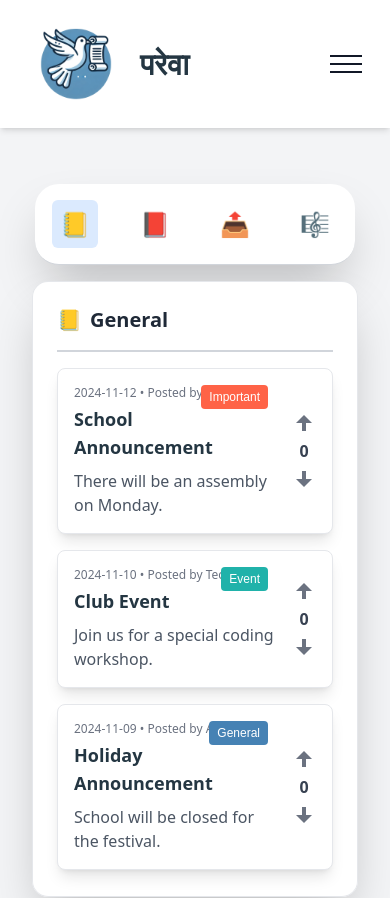
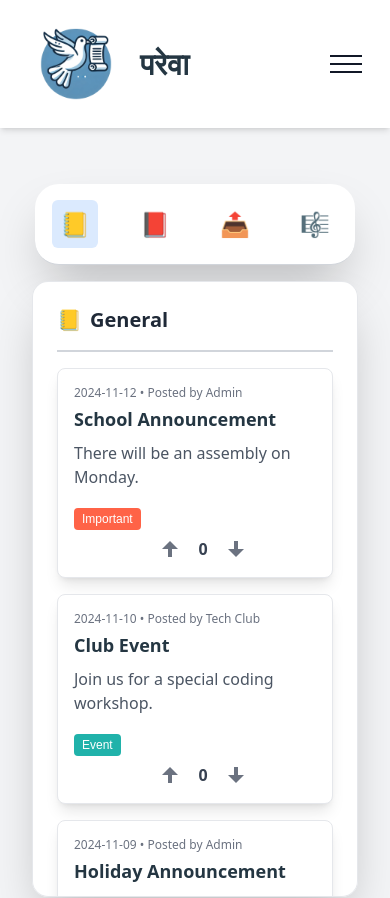
Before and after one commit to SuyogPrasai/parewa_frontend, a React (Vite) app: page / in a window 390 px wide. Shown: the top 898 px of the page. Built offline with nearby package versions, Linux system fonts and the light colour scheme.

Commit message:
fixed tag issue in phones

```diff
--- a/src/components/Notice_Components/NoticeCard.jsx
+++ b/src/components/Notice_Components/NoticeCard.jsx
@@ -27,7 +27,7 @@ const NoticeCard = ({ title, description, author, date, tag, onClick }) => {
   return (
     <div
       onClick={onClick}
-      className="flex justify-between p-4 bg-white border border-gray-200 shadow-lg rounded-lg mb-4
+      className="flex flex-col sm:flex-row justify-between p-4 bg-white border border-gray-200 shadow-lg rounded-lg mb-4
                   transition-transform transform hover:scale-105 hover:shadow-xl duration-300 ease-in-out cursor-pointer relative"
     >
       <div className="flex-grow">
@@ -35,13 +35,12 @@ const NoticeCard = ({ title, description, author, date, tag, onClick }) => {
           <span>{date}</span> &bull; <span>Posted by {author}</span>
         </div>
         <h3 className="text-lg font-semibold text-primary mb-2">{title}</h3>
-        <p className="text-gray-600">{description}</p>
-      </div>
+        <p className="text-gray-600 mb-4 sm:mb-0">{description}</p>
 
-      {/* Tag Styling */}
+        {/* Tag Styling - Below description in mobile, repositioned in desktop */}
         {tag && (
           <span
-          className="absolute top-22 right-50 right-16 px-2 py-1 text-xs font-medium text-white bg-blue-500"
+            className="mt-10 sm:mt-0 sm:absolute sm:top-5 sm:right-14 px-2 py-1 text-xs font-medium text-white"
             style={{
               backgroundColor: tag === 'Important' ? '#FF6347' : tag === 'Event' ? '#20B2AA' : '#4682B4',
               color: 'white',
@@ -52,9 +51,10 @@ const NoticeCard = ({ title, description, author, date, tag, onClick }) => {
             {tag}
           </span>
         )}
+      </div>
 
       {/* Voting Section */}
-      <div className="flex flex-col items-center justify-center pl-4 space-y-1">
+      <div className="flex flex-row sm:flex-col items-center justify-center pl-4 space-x-4 sm:space-x-0 sm:space-y-1 mt-2 sm:mt-0">
         <button
           onClick={(e) => { e.stopPropagation(); handleUpvote(); }}
           className={`transition-transform duration-200 hover:-translate-y-1 ${
```
Lines whose indentation alone changed are shown as unchanged.
